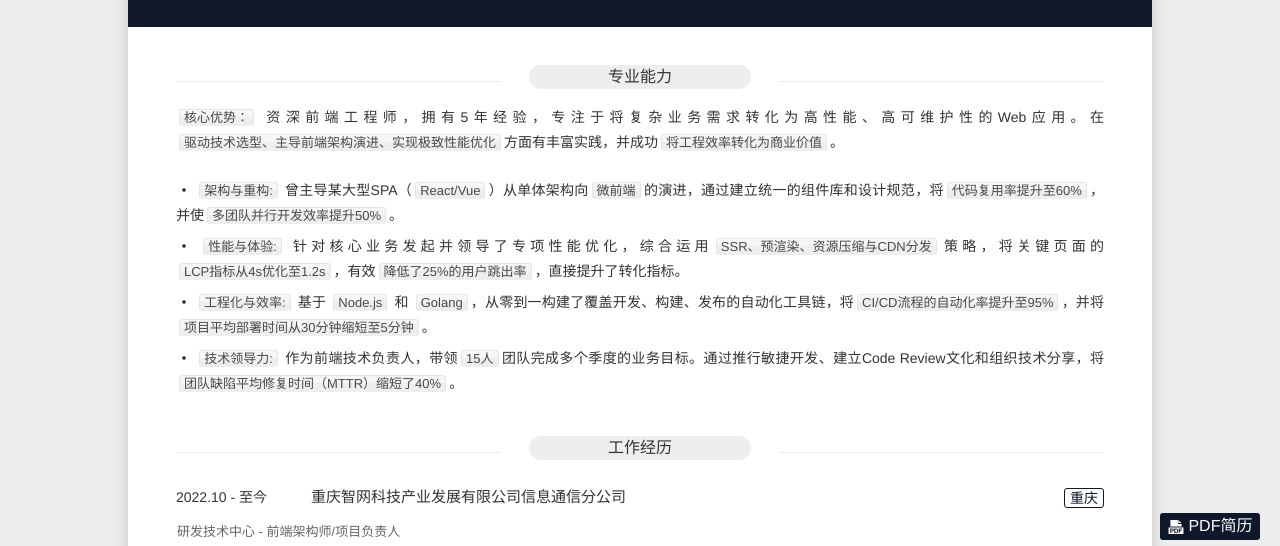
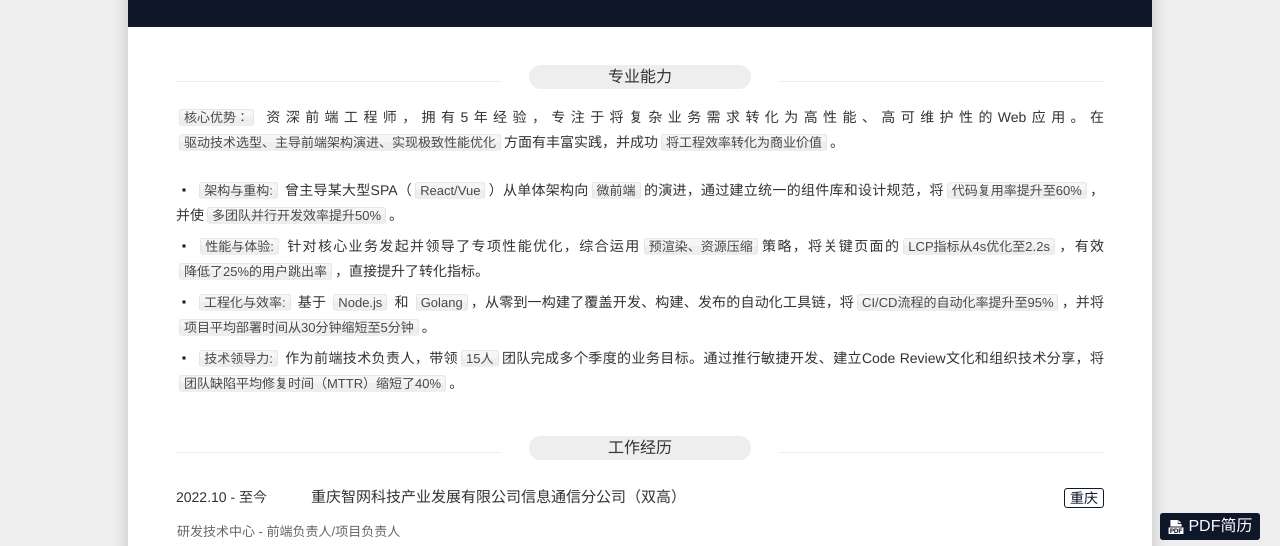
Before and after one commit to fuyy0016/resume, a website built with webpack: page src/index.html in a window 1280 px wide. Shown: the part 254-800 px from the top of the page. Built offline with nearby package versions, Linux system fonts and the light colour scheme.

Commit message:
docs: 更新简历描述

```diff
--- a/src/index.html
+++ b/src/index.html
@@ -55,7 +55,7 @@
                         </li>
                         <li>
                            <p class="section-content"><i class="iconfont icon-dot"></i>
-                              <strong>性能与体验:</strong> 针对核心业务发起并领导了专项性能优化，综合运用<strong>SSR、预渲染、资源压缩与CDN分发</strong>策略，将关键页面的<strong>LCP指标从4s优化至1.2s</strong>，有效<strong>降低了25%的用户跳出率</strong>，直接提升了转化指标。
+                              <strong>性能与体验:</strong> 针对核心业务发起并领导了专项性能优化，综合运用<strong>预渲染、资源压缩</strong>策略，将关键页面的<strong>LCP指标从4s优化至2.2s</strong>，有效<strong>降低了25%的用户跳出率</strong>，直接提升了转化指标。
                            </p>
                         </li>
                         <li>
@@ -82,12 +82,12 @@
                         <header class="item-hd">
                            <span class="item-time">2022.10 - 至今</span>
                            <a class="btn item-more" href="https://mp.weixin.qq.com/s/lAQb8f2_fHWixsXpu7kcHQ" target="_blank" title="工作经历">重庆</a>
-                           <h3 class="item-name">重庆智网科技产业发展有限公司信息通信分公司</h3>
+                           <h3 class="item-name">重庆智网科技产业发展有限公司信息通信分公司（双高）</h3>
                         </header>
                      </div>
                      <div class="item item-stage">
                         <header class="item-hd">
-                           <h3 class="item-name">研发技术中心 - <strong>前端架构师/项目负责人</strong></h3>
+                           <h3 class="item-name">研发技术中心 - <strong>前端负责人/项目负责人</strong></h3>
                         </header>
                      </div>
                      <div class="item">
```
Also changed, not shown: index.html (+2 -2 lines), 1 other file.
